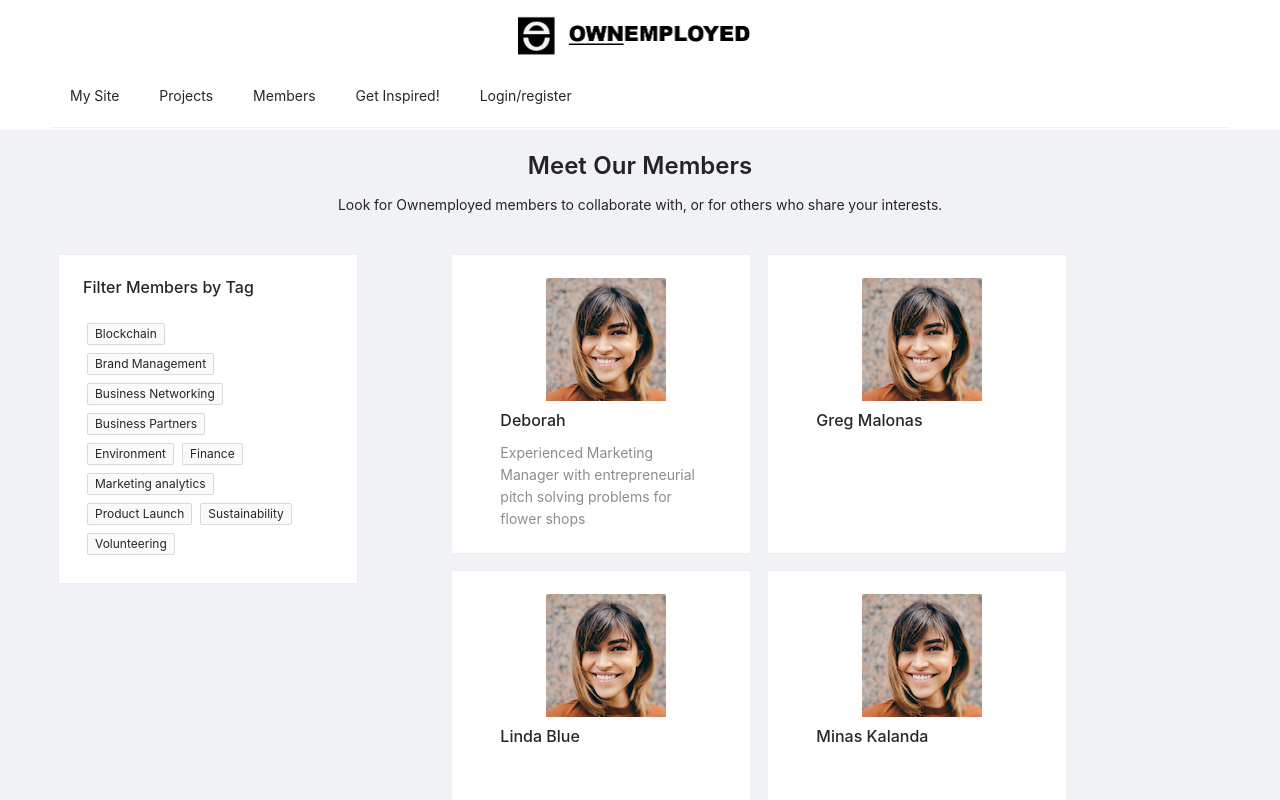
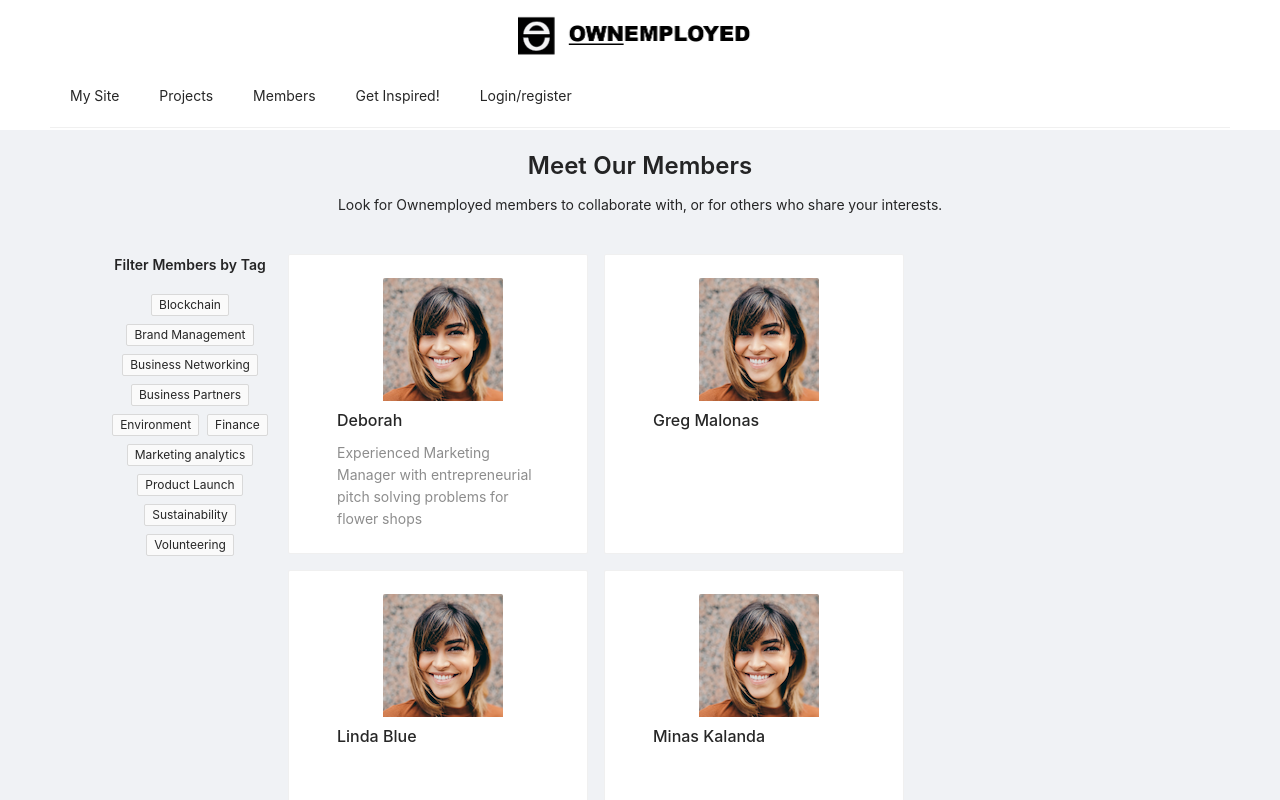
Before and after one commit to Ownemployed-Team/ownemployed, a React (Create React App) app: page / in a window 1280 px wide. Both pictures are taken after a click on the item "Members". Shown: the top 800 px of the page. Built offline with nearby package versions, Linux system fonts and the light colour scheme.

Commit message:
improve search layout (#42)

```diff
--- a/src/components/ExploreIdeas.js
+++ b/src/components/ExploreIdeas.js
@@ -29,7 +29,7 @@ const ExploreIdeas = () => {
       actions={[{ text: "Add a Project", onClick: () => {}}]}
       />
     <Row>
-      <Col span={8}>
+      <Col span={4}>
         <Filter
           baseUrl="/projects"
           options={allBusinessTags}
@@ -37,8 +37,8 @@ const ExploreIdeas = () => {
           title='Filter Projects by Tag'
           />
       </Col>
-      <Col span={16}>
-        <div style={{ display: 'flex', flexWrap: 'wrap', justifyContent: 'center', margin: 'auto' }}>
+      <Col span={20}>
+        <div style={{ display: 'flex', flexWrap: 'wrap', justifyContent: 'center' }}>
           {selectedBusinesses.map((business) => (<BusinessCard key={business.id} business={business}/>))}
         </div>
       </Col>
--- a/src/components/Filter.js
+++ b/src/components/Filter.js
@@ -1,14 +1,13 @@
 import React from 'react'
 import {Link} from "react-router-dom"
-import { Card, Tag } from 'antd'
+import { Card, Tag, Typography } from 'antd'
 import { colors } from '../utils/colors'
 
-const {Meta} = Card;
+const { Title, Text, Paragraph } = Typography;
 
 const Filter = ({ baseUrl, title, options, selected }) => (
-  <Card style={{ width: '300px', margin: '8px', paddingRight: '32px' }}>
-    <Meta title={title}/>
-    <br/>
+  <div style={{ textAlign: 'center', margin: '8px' }}>
+    <Paragraph strong>{title}</Paragraph>
     {Object.values(options).map((item, i) => {
       const active = selected.includes(item)
       const color = active
@@ -24,7 +23,7 @@ const Filter = ({ baseUrl, title, options, selected }) => (
         </Link>
         )
     })}
-</Card>
+</div>
 )
 
 export default Filter
--- a/src/components/Members.js
+++ b/src/components/Members.js
@@ -28,7 +28,7 @@ const Members = () => {
         summary="Look for Ownemployed members to collaborate with, or for others who share your interests."
         />
       <Row>
-        <Col span={8}>
+        <Col span={4}>
           <Filter
             baseUrl="/members"
             options={allUserTags}
@@ -36,7 +36,7 @@ const Members = () => {
             title='Filter Members by Tag'
             />
         </Col>
-        <Col span={16}>
+        <Col span={20}>
           <div style={{ display: 'flex', flexWrap: 'wrap' }}>
             {selectedUsers.map((user) => (<UserCard key={user.id} user={user}/>))}
           </div>
--- a/src/components/PageLayout.js
+++ b/src/components/PageLayout.js
@@ -19,7 +19,7 @@ const PageLayout = ({ children }) => (
         <Menu.Item>Login/register</Menu.Item>
       </Menu>
     </Header>
-    <Content style={{ padding: '20px 50px' }}>
+    <Content style={{ padding: '20px 100px' }}>
       {children}
     </Content>
     <Footer style={{background: '#ffffff', textAlign: 'right'}}>
--- a/src/components/UserProfile.js
+++ b/src/components/UserProfile.js
@@ -63,14 +63,22 @@ const UserProfile = () => {
                             title="Interests"
                             tags={user.interests}
                         />
-
-                        <Card title="Founding">
-                            {user.ownedModels.map(businessId => businesses[businessId]).map((business) => (<BusinessCard business={business}/>))}
-                        </Card>
-                        <Card title="Connected">
-                            {user.connectedModels.map(businessId => businesses[businessId]).map((business) => (<BusinessCard business={business}/>))}
-                        </Card>
-                    </Col>
+                        {user.ownedModels && Array.isArray(user.ownedModels) &&
+                            <Card title="Founding">
+                                {(user.ownedModels || []).map(businessId => businesses[businessId])
+                                    .filter(Boolean)
+                                    .map((business) => (<BusinessCard business={business}/>))}
+                            </Card>
+                        }
+                        {user.connectedModels && Array.isArray(user.connectedModels) &&
+                            <Card title="Connected">
+                                {(user.connectedModels || []).map(businessId => businesses[businessId])
+                                    .filter(Boolean)
+                                    .map((business) => (<BusinessCard business={business}/>))
+                                }
+                            </Card>
+                        }
+                   </Col>
                 </Row>
             </div>
         </PageLayout>
```
